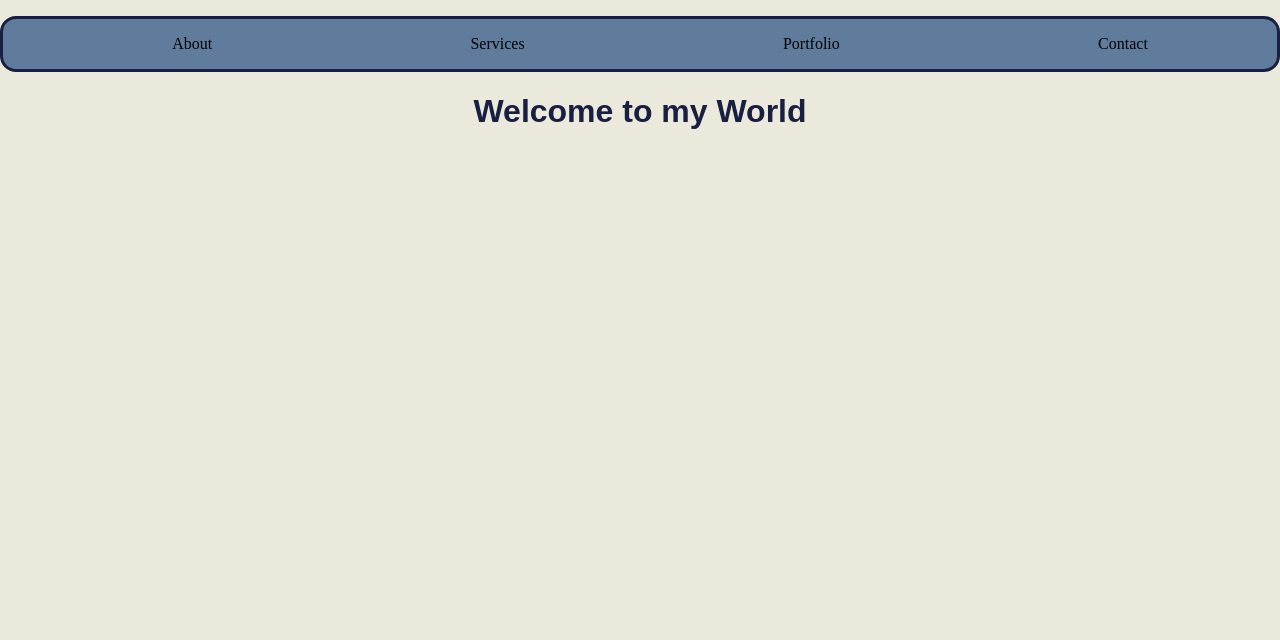
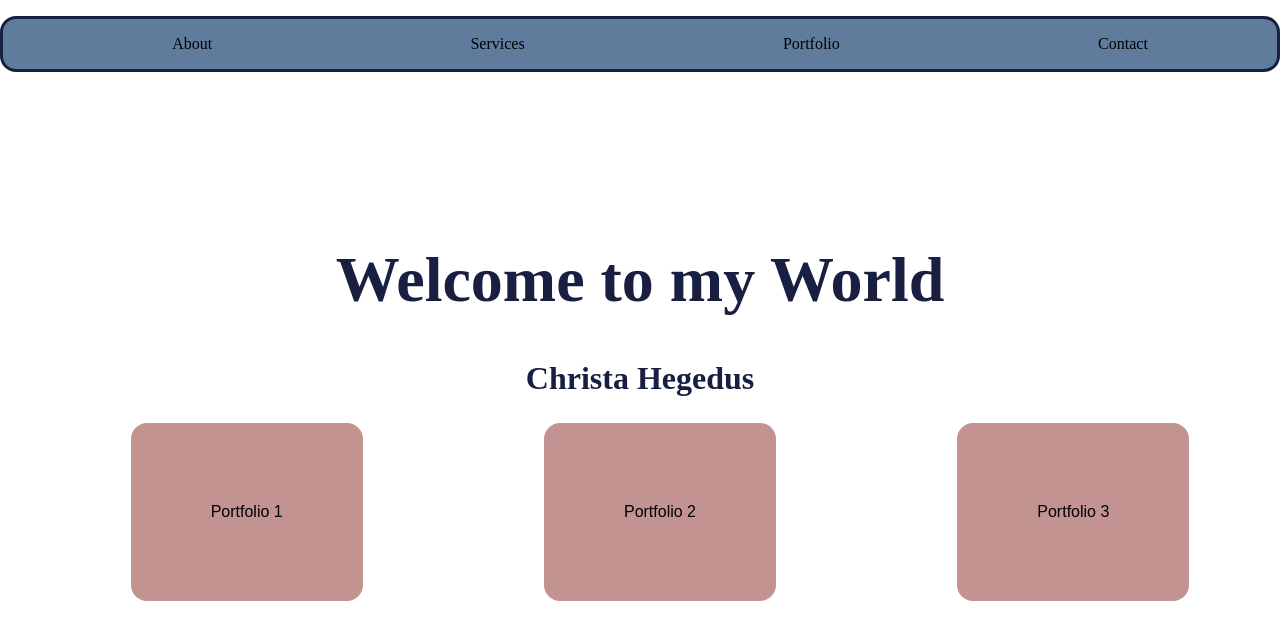
Before and after one commit to cmhfl92/sassy-portfolio, a website built with webpack: page src/index.html in a window 1280 px wide. Built offline with nearby package versions, Linux system fonts and the light colour scheme; grey boxes are pictures that could not be loaded.

Commit message:
rough draft section

```diff
--- a/src/index.html
+++ b/src/index.html
@@ -6,31 +6,25 @@
   <title>Sassy Portfolio</title>
 </head>
 <body>
-  <ul>
+  <ul class="tab">
     <li>About</li>
     <li>Services</li>
     <li>Portfolio</li>
     <li>Contact</li>
   </ul>
   <h1>Welcome to my World</h1>
-  <!-- <p>Christa Hegedus</p> -->
-
-  <!-- <section>
-    <div class="one">
-
-    </div>
-    <div class="two">
-
-    </div>
-    <div class="three">
-
-    </div>
+  <h2>Christa Hegedus</h2>
+  <section>
+    <ul class="portfolio">
+    <li class="port1"><img src="" alt="" />Portfolio 1</li>
+    <li class="port2"><img src="" alt="" />Portfolio 2</li>
+    <li class="port3"><img src="" alt="" />Portfolio 3</li>
+    </ul>
   </section>
   <footer>
+  <!-- <ul>
 
-
-    </ul>
+  </ul> -->
   </footer>
-  </ul> -->
 </body>
 </html>
--- a/src/styles/screen.sass
+++ b/src/styles/screen.sass
@@ -1,11 +1,16 @@
 $font: #181f41
+$sectioncolor: #573230
+$textcontent: 'Source Sans Pro'
+$textheader: 'Montserrat'
+
 
 body
   margin: 0
   font-family: sans-serif
-  background-color: #ebe9dc
+  // background: url(http://ibscom.co.uk/wp-content/themes/Millis%20Theme/img/office.jpg)
+  // background-attachment: fixed
 
-  ul
+  ul.tab
     list-style: none
     display: flex
     justify-content: space-around
@@ -20,7 +25,7 @@ body
     // top: 0
 
     li
-      font-family: 'Source Sans Pro'
+      font-family: $textcontent
 
     &:hover
       cursor: pointer
@@ -29,10 +34,40 @@ body
   h1
     text-align: center
     color:  $font
+    padding-top: 2em
+    font-size: 4em
+    font-family: $textheader
+  h2
+    color: $font
+    text-align: center
+    font-size: 2em
+    font-family: $textheader
 
+  section
 
+    ul.portfolio
+      list-style: none
+      display: flex
+      justify-content: space-around
+      flex-wrap: wrap
+      // could I have used mixins for these li?
+      li.port1
+        background-color: lighten($sectioncolor, 40%)
+        padding: 5em
+        border-color: solid $sectioncolor
+        border-radius: 1em
 
+      li.port2
+        background-color: lighten($sectioncolor, 40%)
+        padding: 5em
+        border-color: solid $sectioncolor
+        border-radius: 1em
 
-  // h1
-  //   text-align: center
-  //
+      li.port3
+        background-color: lighten($sectioncolor, 40%)
+        padding: 5em
+        border-color: solid $sectioncolor
+        border-radius: 1em
+
+  footer
+    background-image: url(http://ibscom.co.uk/wp-content/themes/Millis%20Theme/img/office.jpg)
```
